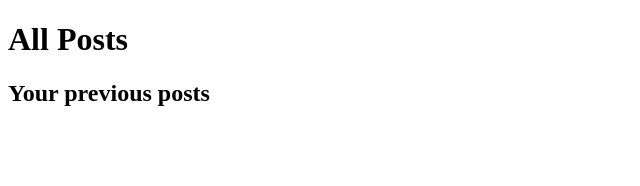
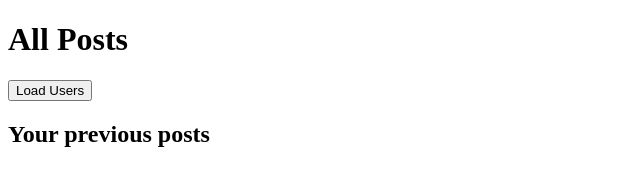
Before and after one commit to asheq1/simple-api, a plain HTML site: page index.html in a window 1280 px wide. Shown: the whole page, without its empty margins (0-640 px from the left). Drawn offline with Linux system fonts and the light colour scheme; no server answers.

Commit message:
async await

```diff
--- a/app.js
+++ b/app.js
@@ -8,7 +8,7 @@ function loadPosts(){
 function displayPosts(posts){
     const container = document.getElementById('container')
     for(const post of posts){
-        console.log(post)
+        // console.log(post)
         const div = document.createElement('div')
         div.classList.add('post')
         div.innerHTML = `
--- /dev/null
+++ b/async.js
@@ -0,0 +1,10 @@
+const loadComments = async() =>{
+    try{
+        const res = await fetch(`https://jsonplaceholder.typicode.com/comments`)
+        const data =await res.json()
+        console.log(data)
+    }
+    catch(error){
+        console.error(`Data load error`)
+    }
+}
--- a/index.html
+++ b/index.html
@@ -18,6 +18,8 @@
         <h1>All Posts</h1>
     </header>
     <main>
+        <button onclick="loadComments()">Load Users</button>
+
         <section>
             <h2>Your previous posts</h2>
             <div id="container">
@@ -27,5 +29,6 @@
     </main>
 
     <script src="app.js"></script>
+    <script src="async.js"></script>
 </body>
 </html>
```
